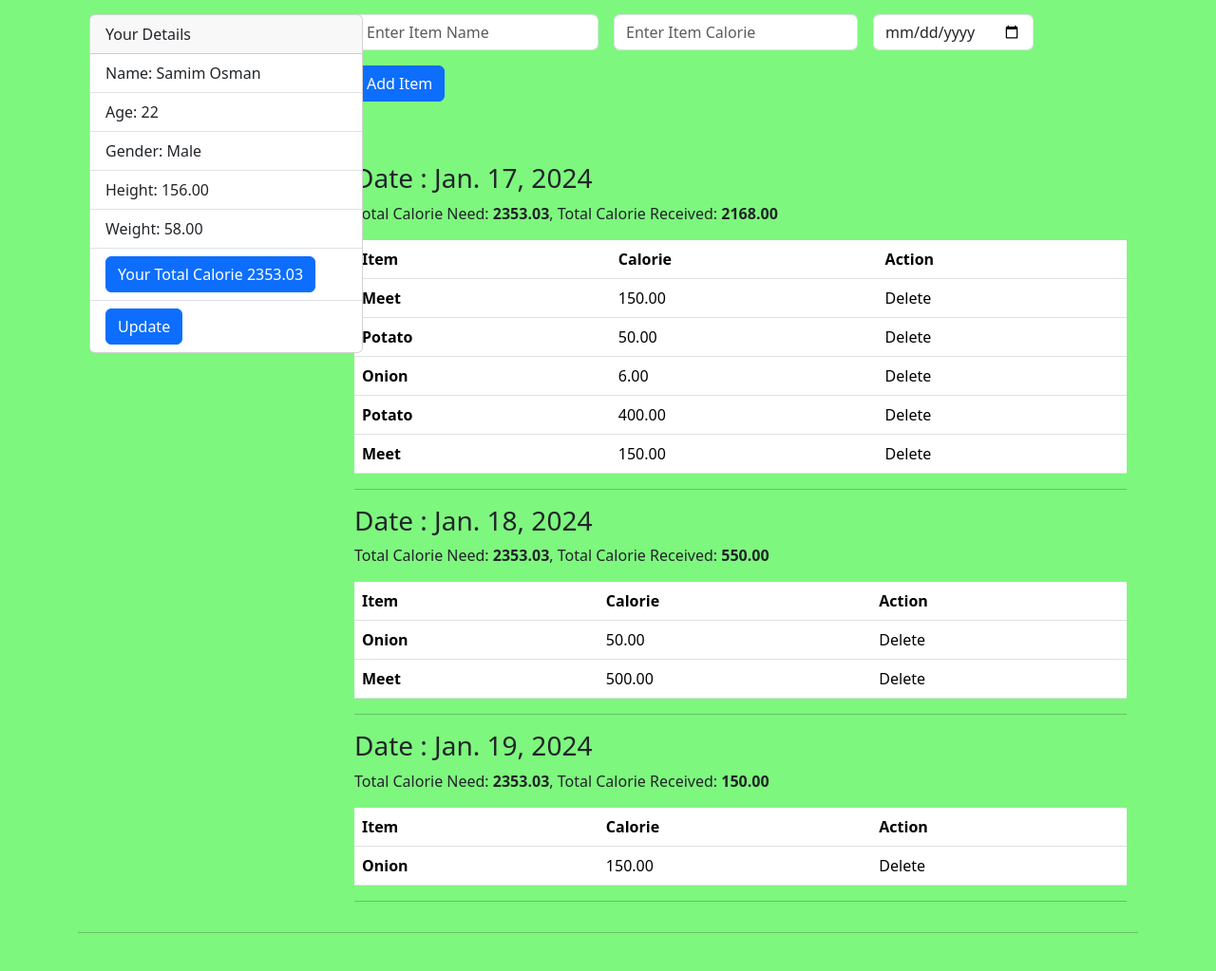
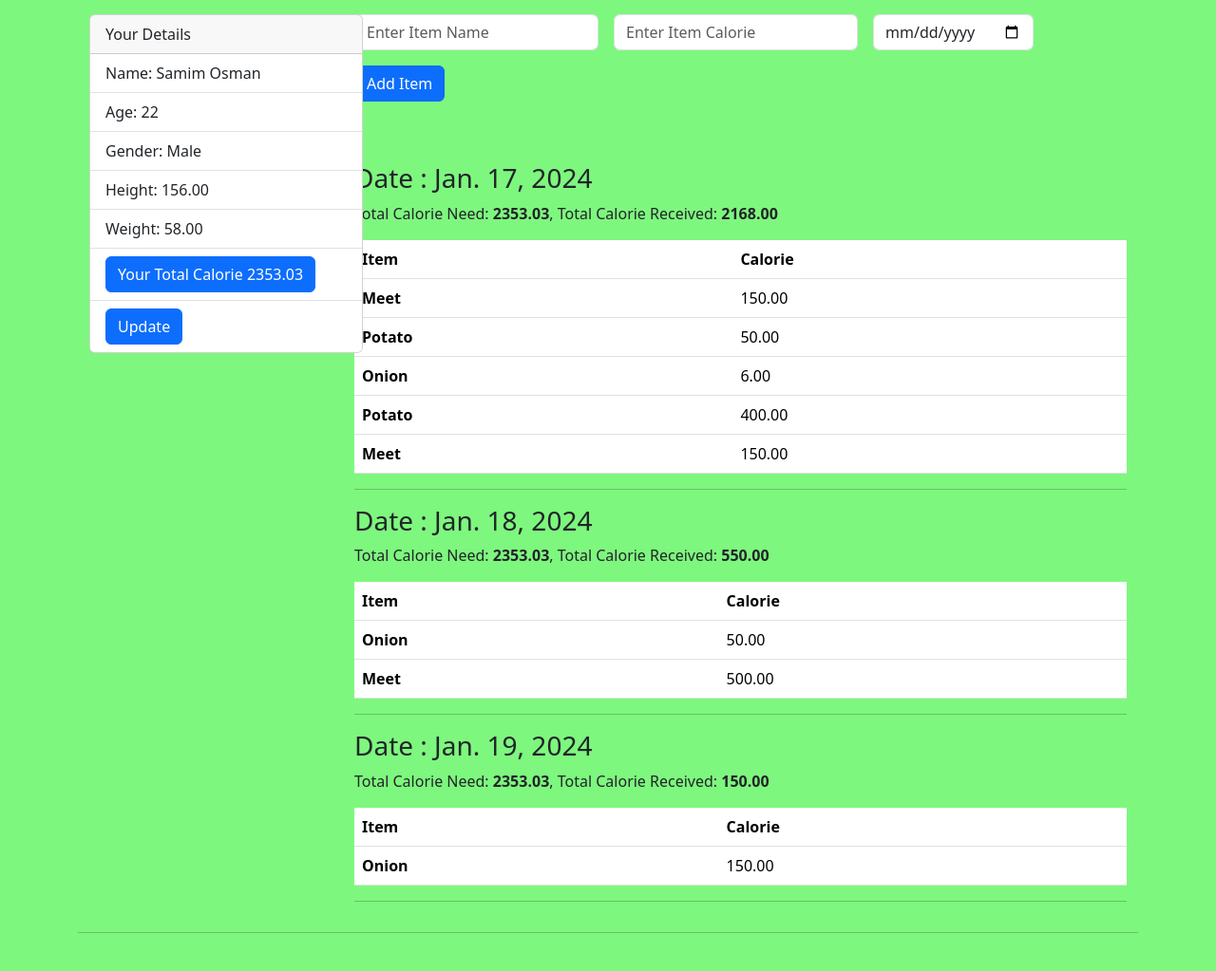
Before and after one commit to samimosmansabuj/calorie_counter, a Django app: page /dashboard/ in a window 1280 px wide. Shown: the part 74-1097 px from the top of the page at 95% size. Run offline with Django 5.2, Linux system fonts and the light colour scheme; a user stored in the database is signed in; data comes from the database, SQL or seed files in the repository; both versions use the stored data as it was after the commit.

Commit message:
last update - update

```diff
--- a/calorie_counter_app/forms.py
+++ b/calorie_counter_app/forms.py
@@ -16,7 +16,6 @@
 
 
 class Calorie_Counter_Form(forms.ModelForm):
-
     class Meta:
         model = Calorie_Counter_Model
         fields = ['name', 'age', 'gender', 'height', 'weight']
--- a/templates/dashboard.html
+++ b/templates/dashboard.html
@@ -75,7 +75,7 @@
             <tr>
               <th scope="col">Item</th>
               <th scope="col">Calorie</th>
-              <th scope="col">Action</th>
+
             </tr>
           </thead>
           <tbody>
@@ -83,7 +83,7 @@
             <tr>
               <th scope="row">{{i.item}}</th>
               <td>{{i.calorie}}</td>
-              <td>Delete</td>
+
             </tr>
             {% endfor %}
             <p>
```
Also changed, not shown: db.sqlite3.
